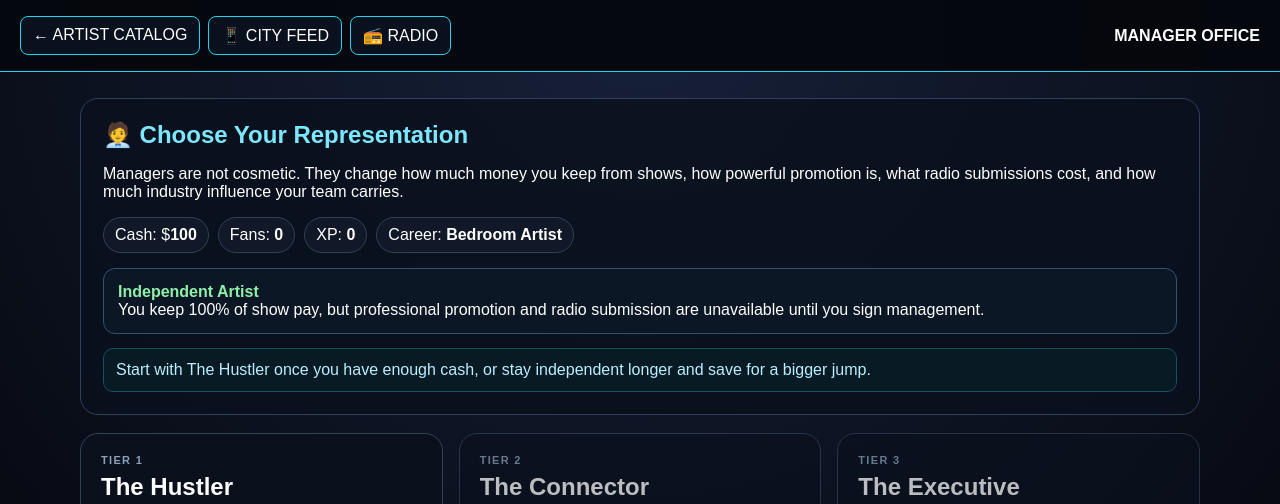
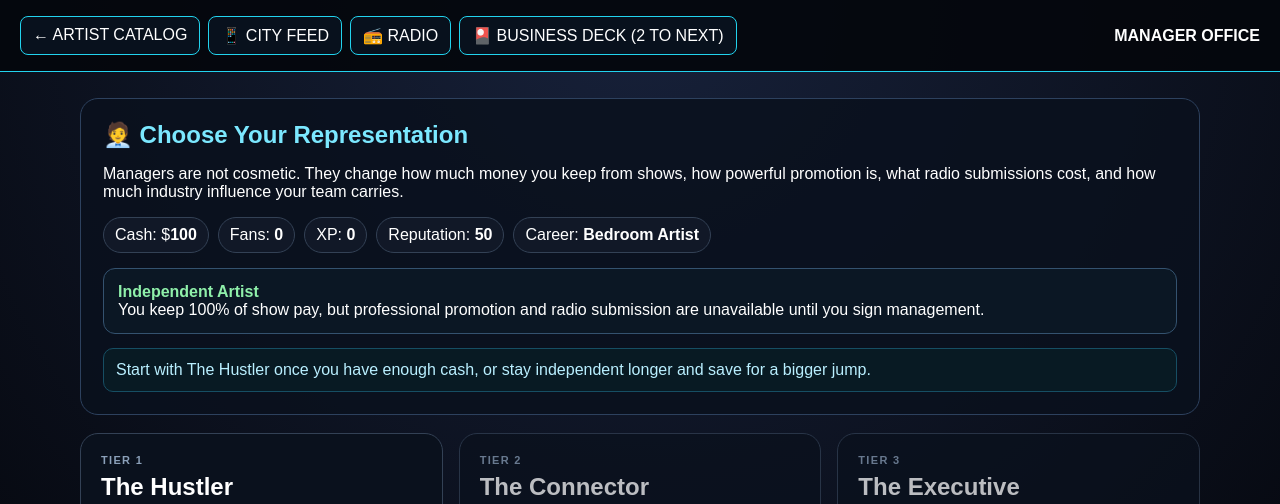
Before and after one commit to DYRTDOG41/Music-City-Estates, a website: page manager.html in a window 1280 px wide. Shown: the top 504 px of the page. Drawn offline with Linux system fonts and the light colour scheme.

Commit message:
Show Business Deck status in Manager Office

```diff
--- a/manager.html
+++ b/manager.html
@@ -52,6 +52,7 @@ button:disabled{opacity:.45;cursor:not-allowed}
 <a href="artist_catalog.html">← ARTIST CATALOG</a>
 <a href="music_city_feed.html">📱 CITY FEED</a>
 <a href="music_city_radio.html">📻 RADIO</a>
+<a href="business_events.html" id="deckNav">🎴 BUSINESS DECK</a>
 </nav>
 <strong>MANAGER OFFICE</strong>
 </header>
@@ -64,6 +65,7 @@ button:disabled{opacity:.45;cursor:not-allowed}
 <div class="pill">Cash: $<b id="cash">0</b></div>
 <div class="pill">Fans: <b id="fans">0</b></div>
 <div class="pill">XP: <b id="xp">0</b></div>
+<div class="pill">Reputation: <b id="reputation">50</b></div>
 <div class="pill">Career: <b id="career">Bedroom Artist</b></div>
 </div>
 <div class="current" id="currentContract"></div>
@@ -98,6 +100,8 @@ const cashEl = document.getElementById("cash");
 const fansEl = document.getElementById("fans");
 const xpEl = document.getElementById("xp");
 const careerEl = document.getElementById("career");
+const reputationEl = document.getElementById("reputation");
+const deckNav = document.getElementById("deckNav");
 const currentContract = document.getElementById("currentContract");
 const managerGrid = document.getElementById("managerGrid");
 const totalCommission = document.getElementById("totalCommission");
@@ -159,6 +163,18 @@ function render() {
   fansEl.textContent = state.fans;
   xpEl.textContent = state.xp;
   careerEl.textContent = window.MCE.getCareerTitle(state);
+  reputationEl.textContent = state.reputation;
+
+  const deckProgress = window.MCE.businessEventProgress(state);
+  if (deckProgress.ready) {
+    deckNav.textContent = "🎴 BUSINESS EVENT READY";
+    deckNav.style.borderColor = "#ffcc4d";
+    deckNav.style.boxShadow = "0 0 15px rgba(255,204,77,.5)";
+  } else {
+    deckNav.textContent = "🎴 BUSINESS DECK (" + deckProgress.actionsUntilNext + " TO NEXT)";
+    deckNav.style.borderColor = "#22d3ee";
+    deckNav.style.boxShadow = "none";
+  }
 
   totalCommission.textContent = "$" + state.manager.totalCommission;
   promotionSpend.textContent = "$" + state.manager.promotionSpend;
```
